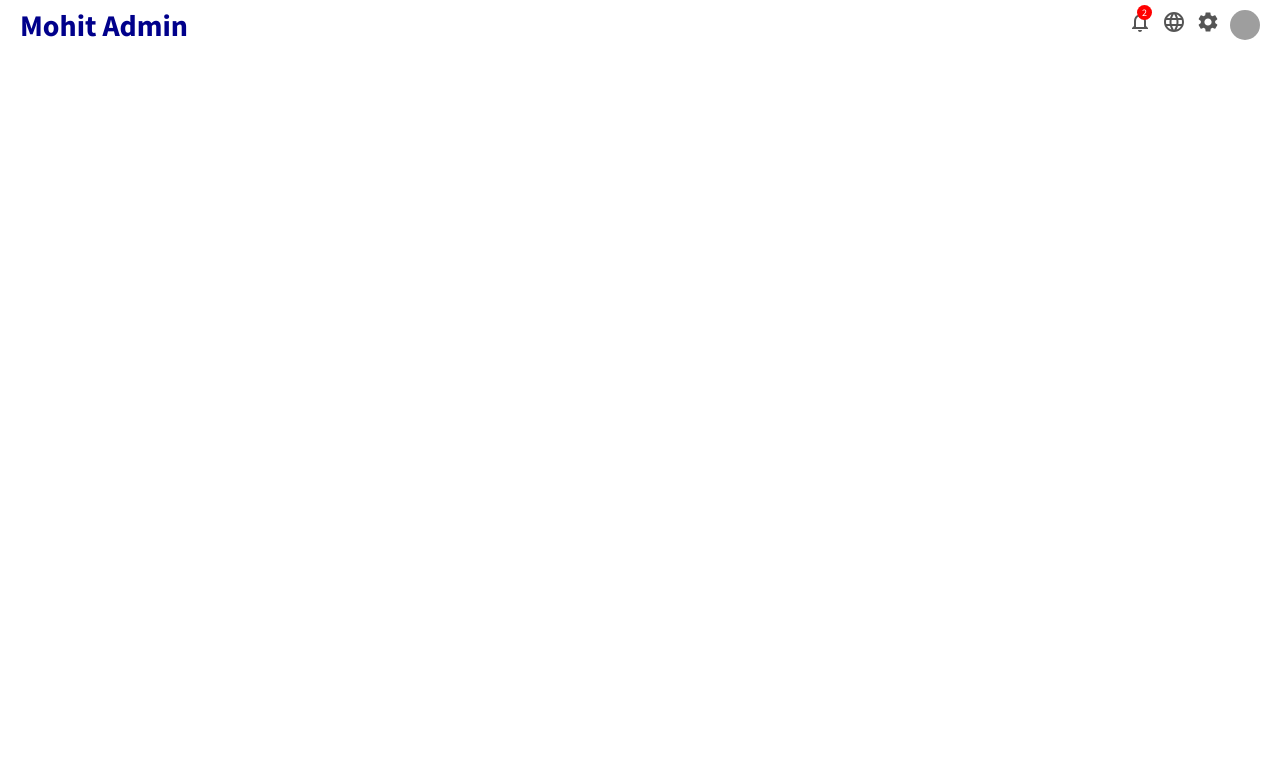
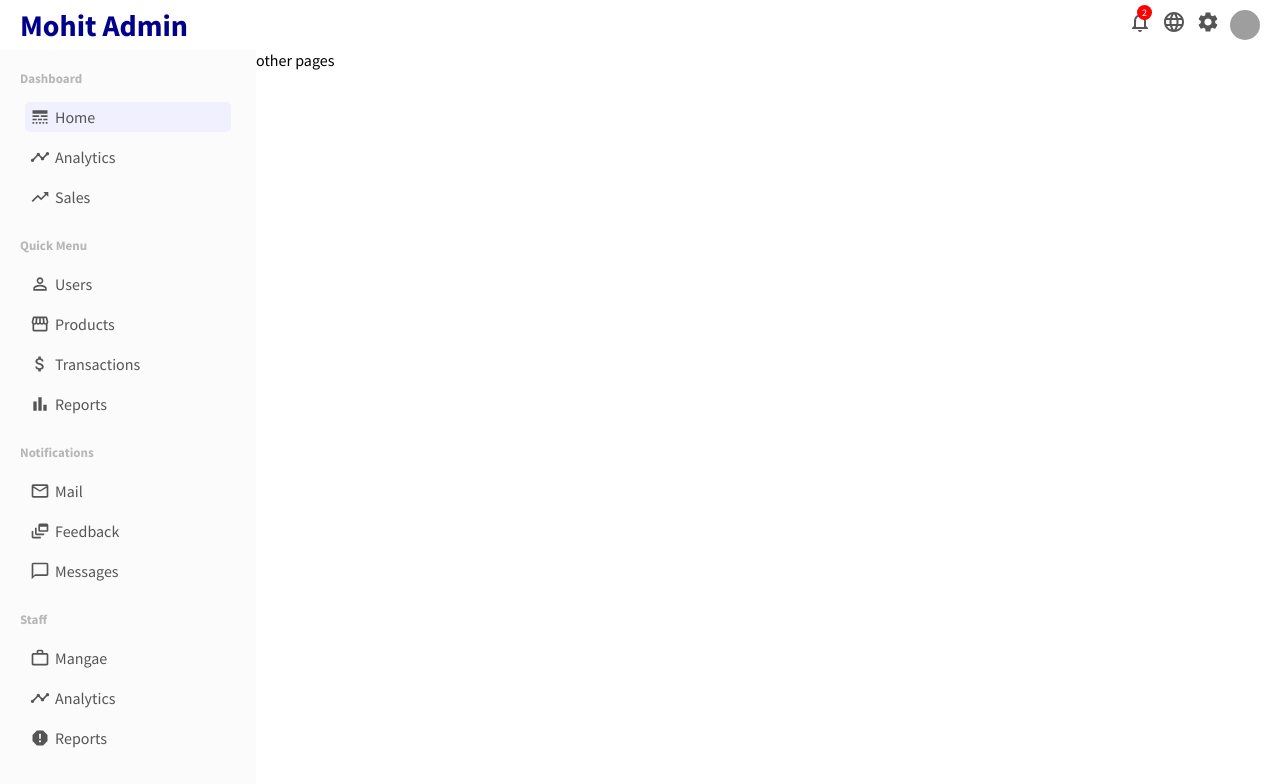
Before and after one commit to Mohit1310/admin-dashboard, a React (Vite) app: page / in a window 1280 px wide. Shown: the top 784 px of the page. Built offline with nearby package versions, Linux system fonts and the light colour scheme; grey boxes are pictures that could not be loaded.

Commit message:
sidebar completed

```diff
--- /dev/null
+++ b/src/App.css
@@ -0,0 +1,7 @@
+.container {
+    display: flex;
+}
+
+.others {
+    flex: 4;
+}
--- a/src/App.jsx
+++ b/src/App.jsx
@@ -1,10 +1,16 @@
+import Sidebar from "./components/sidebar/Sidebar"
 import Topbar from "./components/topbar/Topbar"
+import './App.css';
 
 function App() {
 
   return (
     <div className='app'>
       <Topbar />
+      <div className="container">
+        <Sidebar />
+        <div className="others">other pages</div>
+      </div>
     </div>
   )
 }
--- /dev/null
+++ b/src/components/sidebar/Sidebar.css
@@ -0,0 +1,44 @@
+.sidebar {
+    flex: 1;
+    height: calc(100vh - 50px);
+    background-color: rgb(251, 251, 252);
+    position: sticky;
+    top: 50px;
+}
+
+.sidebarWrapper {
+    padding: 20px;
+    color: #555;
+}
+
+.sidebarMenu {
+    margin-bottom: 10px;
+}
+
+.sidebbarTitle {
+    font-size: 13px;
+    color: rgb(183, 183, 183);
+}
+
+.sidebarList {
+    list-style: none;
+    padding: 5px;
+}
+
+.sidebarList__item {
+    padding: 5px;
+    cursor: pointer;
+    display: flex;
+    align-items: center;
+    border-radius: 5px;
+    margin: 10px 0;
+}
+
+.sidebarList__item.active, .sidebarList__item:hover {
+    background-color: rgb(240, 240, 255);;
+}
+
+.sidebarIcon {
+    margin-right: 5px;
+    font-size: 20px !important;
+}
--- /dev/null
+++ b/src/components/sidebar/Sidebar.jsx
@@ -0,0 +1,97 @@
+import React from "react";
+import {
+  LineStyle,
+  Timeline,
+  TrendingUp,
+  PermIdentity,
+  Storefront,
+  AttachMoney,
+  BarChart,
+  MailOutline,
+  DynamicFeed,
+  ChatBubbleOutline,
+  WorkOutline,
+  Report,
+} from "@mui/icons-material";
+import "./Sidebar.css";
+
+export default function Sidebar() {
+  return (
+    <div className="sidebar">
+      <div className="sidebarWrapper">
+        <div className="sidebarMenu">
+          <h3 className="sidebbarTitle">Dashboard</h3>
+          <ul className="sidebarList">
+            <li className="sidebarList__item active">
+              <LineStyle className="sidebarIcon" />
+              Home
+            </li>
+            <li className="sidebarList__item">
+              <Timeline className="sidebarIcon" />
+              Analytics
+            </li>
+            <li className="sidebarList__item">
+              <TrendingUp className="sidebarIcon" />
+              Sales
+            </li>
+          </ul>
+        </div>
+        <div className="sidebarMenu">
+          <h3 className="sidebbarTitle">Quick Menu</h3>
+          <ul className="sidebarList">
+            <li className="sidebarList__item">
+              <PermIdentity className="sidebarIcon" />
+              Users
+            </li>
+            <li className="sidebarList__item">
+              <Storefront className="sidebarIcon" />
+              Products
+            </li>
+            <li className="sidebarList__item">
+              <AttachMoney className="sidebarIcon" />
+              Transactions
+            </li>
+            <li className="sidebarList__item">
+              <BarChart className="sidebarIcon" />
+              Reports
+            </li>
+          </ul>
+        </div>
+        <div className="sidebarMenu">
+          <h3 className="sidebbarTitle">Notifications</h3>
+          <ul className="sidebarList">
+            <li className="sidebarList__item">
+              <MailOutline className="sidebarIcon" />
+              Mail
+            </li>
+            <li className="sidebarList__item">
+              <DynamicFeed className="sidebarIcon" />
+              Feedback
+            </li>
+            <li className="sidebarList__item">
+              <ChatBubbleOutline className="sidebarIcon" />
+              Messages
+            </li>
+          </ul>
+        </div>
+        <div className="sidebarMenu">
+          <h3 className="sidebbarTitle">Staff</h3>
+          <ul className="sidebarList">
+            <li className="sidebarList__item">
+              <WorkOutline className="sidebarIcon" />
+              Mangae
+            </li>
+            <li className="sidebarList__item">
+              <Timeline className="sidebarIcon" />
+              Analytics
+            </li>
+            <li className="sidebarList__item">
+              <Report className="sidebarIcon" />
+              Reports
+            </li>
+          </ul>
+        </div>
+      </div>
+    </div>
+  );
+}
```
